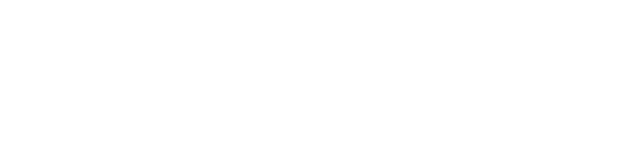
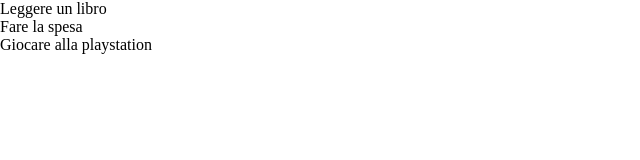
Before and after one commit to CalendaLucia/vue-todolist, a plain HTML site: page index.html in a window 1280 px wide. Shown: the whole page, without its empty margins (0-640 px from the left). Drawn offline with nearby package versions, Linux system fonts and the light colour scheme.

```diff
--- a/index.html
+++ b/index.html
@@ -5,9 +5,19 @@
     <meta http-equiv="X-UA-Compatible" content="IE=edge">
     <meta name="viewport" content="width=device-width, initial-scale=1.0">
     <link rel="stylesheet" href="css/style.css">
-    <title>Document</title>
+    <title>Vue To Do List</title>
 </head>
 <body>
+
+    <div id="app">
+        <ul class="list-item">
+            <li class="item" v-for="(item, index) in todos">
+                {{item}}
+            </li>
+        </ul>
+    </div>
+
+    <script src="https://unpkg.com/vue@3/dist/vue.global.js"></script>
     <script type="text/javascript" src="js/scripts.js"></script>
 </body>
 </html>
--- a/js/scripts.js
+++ b/js/scripts.js
@@ -0,0 +1,22 @@
+const { createApp } = Vue
+
+  createApp({
+    data() {
+      return {
+        todos: [
+            'Leggere un libro',
+            'Fare la spesa',
+            'Giocare alla playstation',
+
+
+        ]
+      }
+    },
+    methods: {
+
+    },
+  }).mount('#app')
+
+//   MILESTONE 1
+// Stampare all'interno di una lista HTML un item per ogni todo.
+// Se la proprietà done è uguale a true, visualizzare il testo del todo sbarrato.
```
Also changed, not shown: img/logo.png (added), 2 other files.
